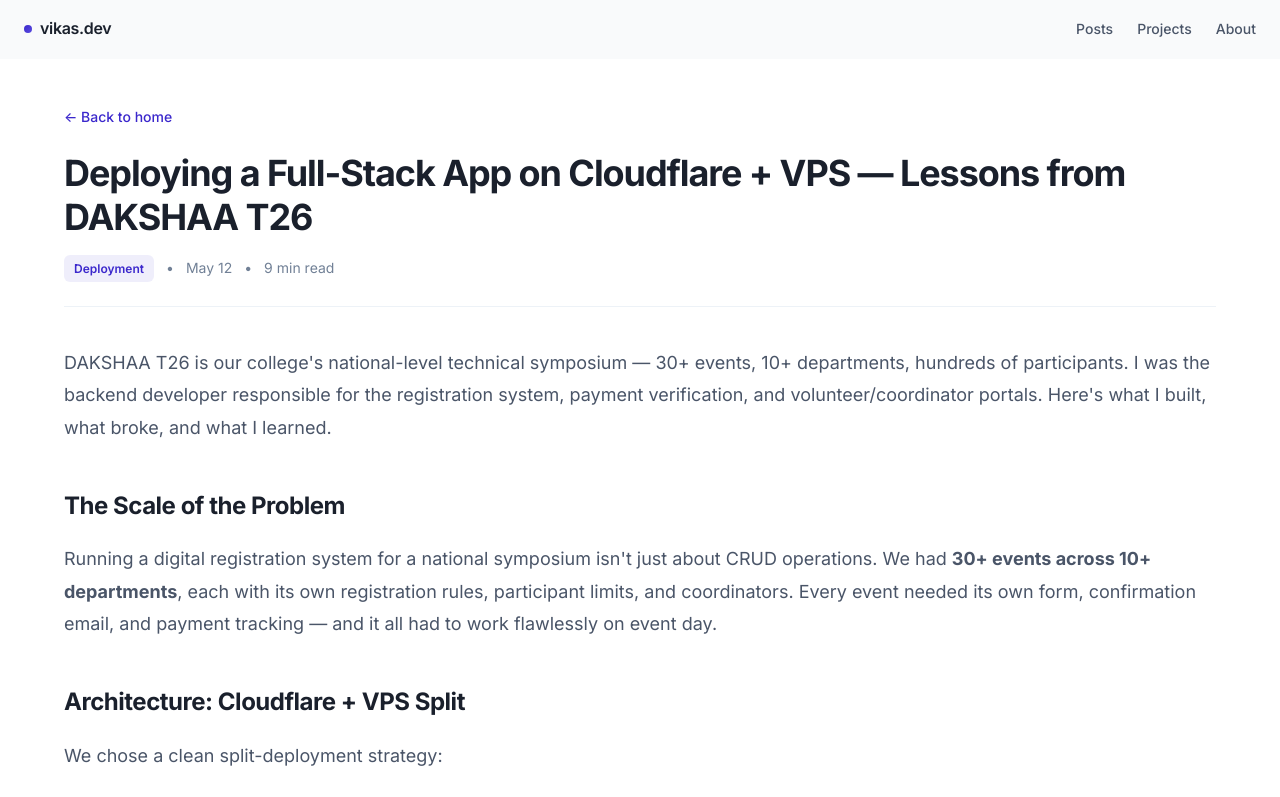
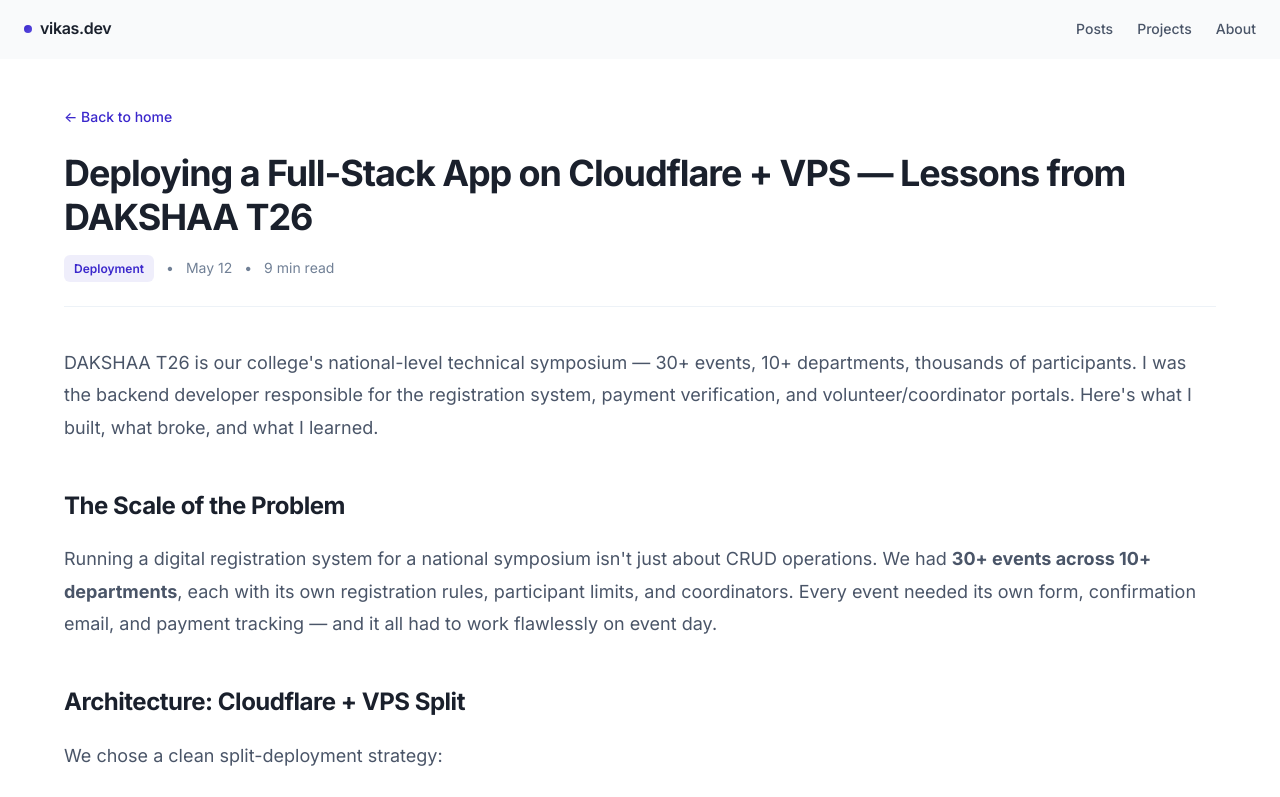
Before and after one commit to Vikasthangavel/blog, a React (Vite) app: page /post/dakshaa-t26 in a window 1280 px wide. Shown: the top 797 px of the page. Built offline with nearby package versions, Linux system fonts and the light colour scheme.

Commit message:
DAKSHAA T26 Thosand

```diff
--- a/src/pages/PostPage.jsx
+++ b/src/pages/PostPage.jsx
@@ -120,7 +120,7 @@ const DakshaaPost = () => (
 
       <p>
         DAKSHAA T26 is our college's national-level technical symposium — 30+ events, 10+ departments,
-        hundreds of participants. I was the backend developer responsible for the registration system,
+        thousands of participants. I was the backend developer responsible for the registration system,
         payment verification, and volunteer/coordinator portals. Here's what I built, what broke, and
         what I learned.
       </p>
@@ -241,7 +241,7 @@ const DakshaaPost = () => (
         DAKSHAA T26 ran successfully as a fully digital event. Registrations were tracked in real time,
         payments were verified automatically, attendance was managed via QR codes, and every department
         could monitor their own numbers live. What started as a college project became a real production
-        system serving hundreds of participants — and it held up.
+        system serving thousands of participants — and it held up.
       </p>
 
       <hr />
```
